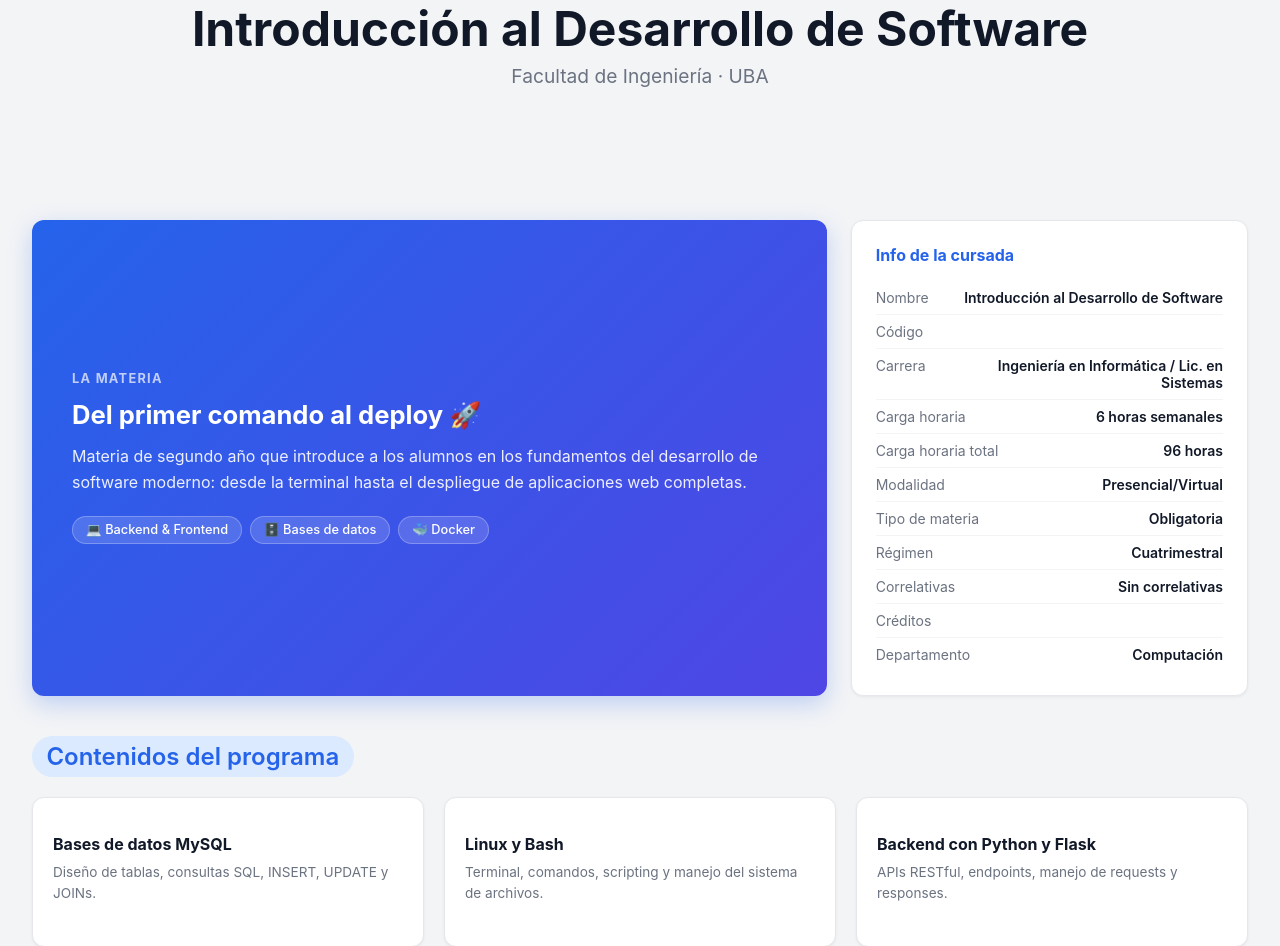
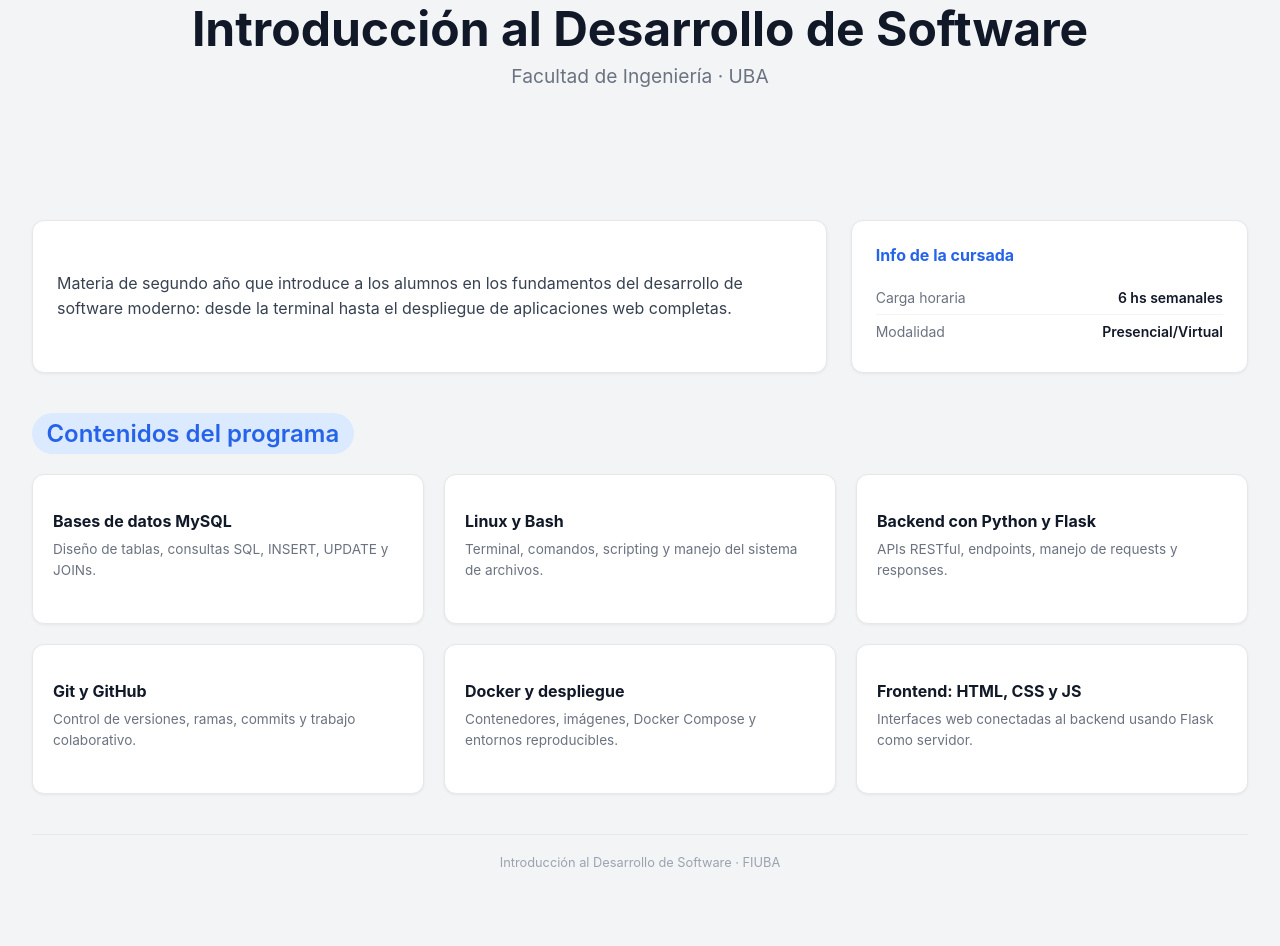
Before and after one commit to msoiffer-facu/tp_final_ids, a Flask app: page /inicio in a window 1280 px wide. Shown: the part 204-1150 px from the top of the page. After the commit the page ends 1071 px from the top, so only its background shows below. Run offline with Flask 3, Linux system fonts and the light colour scheme; the visitor is signed in with stand-in values (Sample User, id 1).

Commit message:
Ajustar info de cursada en inicio (quitar Cuatrimestre)

```diff
--- a/frontend/routes/views.py
+++ b/frontend/routes/views.py
@@ -24,13 +24,6 @@ from services.alumnos_service import eliminar_alumno_service, obtener_alumnos, o
 views_bp = Blueprint("views", __name__)
 
 
-"""
-dashboard barra por cuaatrimestre y si queremos una desagregacion adicional y que hagas click en la barra para ver otro grafico por cada curso (la idea es tener un curso)
-
-ver alumnos font 42 al padron
-"""
-
-
 @views_bp.route("/")
 def index():
     if usuario_logueado():
@@ -40,30 +33,10 @@ def index():
 
 @views_bp.route("/inicio")
 def inicio():
-    materia = {
-        "titulo": "Introducción al Desarrollo de Software",
-        "subtitulo": "Facultad de Ingeniería · UBA",
-        "descripcion": (
-            "Materia de segundo año que introduce a los alumnos en los "
-            "fundamentos del desarrollo de software moderno: desde la terminal "
-            "hasta el despliegue de aplicaciones web completas."
-        ),
-    }
-
     info_cursada = [
-        {"label": "Nombre", "valor": "Introducción al Desarrollo de Software"},
-        {"label": "Código", "valor": ""},
-        {"label": "Carrera", "valor": "Ingeniería en Informática / Lic. en Sistemas"},
-        {"label": "Carga horaria", "valor": "6 horas semanales"},
-        {"label": "Carga horaria total", "valor": "96 horas"},
+        {"label": "Carga horaria", "valor": "6 hs semanales"},
         {"label": "Modalidad", "valor": "Presencial/Virtual"},
-        {"label": "Tipo de materia", "valor": "Obligatoria"},
-        {"label": "Régimen", "valor": "Cuatrimestral"},
-        {"label": "Correlativas", "valor": "Sin correlativas"},
-        {"label": "Créditos", "valor": ""},
-        {"label": "Departamento", "valor": "Computación"},
     ]
-
     contenidos = [
         {"titulo": "Bases de datos MySQL", "descripcion": "Diseño de tablas, consultas SQL, INSERT, UPDATE y JOINs."},
         {"titulo": "Linux y Bash", "descripcion": "Terminal, comandos, scripting y manejo del sistema de archivos."},
@@ -72,7 +45,6 @@ def inicio():
         {"titulo": "Docker y despliegue", "descripcion": "Contenedores, imágenes, Docker Compose y entornos reproducibles."},
         {"titulo": "Frontend: HTML, CSS y JS", "descripcion": "Interfaces web conectadas al backend usando Flask como servidor."},
     ]
-
     return render_template(
         "inicio.html",
         info_cursada=info_cursada,
@@ -82,15 +54,63 @@ def inicio():
 
 @views_bp.route("/dashboard")
 def dashboard():
+    stats = {}
+    chart_data = {"labels": [], "c1": [], "c2": [], "cursos": {}}
+    historial = obtener_dashboard_historial(5)
+    try:
+        alumnos = requests.get(f"{BACKEND_URL}/alumnos").json()
+        total_alumnos = len(alumnos)
 
-    resultado = obtener_dashboard_estadisticas()
-    historial = obtener_dashboard_historial(5)
+        equipos = requests.get(f"{BACKEND_URL}/equipos").json()
+        total_equipos = len(equipos)
 
-    if resultado["status_code"] != 200:
-        flash(resultado["data"].get("error", "Error al obtener estadísticas"), "danger")
-        return render_template("dashboard.html", stats={})
+        notas = requests.get(f"{BACKEND_URL}/notas").json()
+        notas_subidas = len(notas)
 
-    return render_template("dashboard.html", stats=resultado["data"], historial=historial)
+        promedio_asistencia = requests.get(f"{BACKEND_URL}/asistencia/promedio").json().get("promedio_asistencia", 0)
+
+        alumnos_promocionados = sum(
+            1 for nota in notas
+            if isinstance(nota, dict) and nota.get("estado") == "PROMOCIONADO"
+        )
+
+        stats = {
+            "total_alumnos": total_alumnos,
+            "total_equipos": total_equipos,
+            "prom_asistencia": round(promedio_asistencia, 2),
+            "notas_subidas": notas_subidas,
+            "alumnos_promocionados": alumnos_promocionados,
+        }
+
+        promocionados_response = requests.get(
+            f"{BACKEND_URL}/api/reportes/promocionados/cuatrimestre"
+        )
+        promocionados_response.raise_for_status()
+        promocionados = promocionados_response.json().get("data", [])
+        chart_periodos = {}
+        for item in promocionados:
+            anio, cuatrimestre = item["periodo"].split("-C", 1)
+            chart_periodos.setdefault(anio, {})
+            chart_periodos[anio][cuatrimestre] = item
+
+        labels = sorted(chart_periodos.keys())
+        chart_data = {
+            "labels": labels,
+            "c1": [chart_periodos[anio].get("1", {}).get("promedio", 0) for anio in labels],
+            "c2": [chart_periodos[anio].get("2", {}).get("promedio", 0) for anio in labels],
+            "cursos": {
+                anio: {
+                    "1": chart_periodos[anio].get("1", {}).get("cursos", []),
+                    "2": chart_periodos[anio].get("2", {}).get("cursos", []),
+                }
+                for anio in labels
+            },
+        }
+
+    except requests.RequestException:
+        flash("Error al obtener datos del backend.", "danger")
+
+    return render_template("dashboard.html", stats=stats, chart_data=chart_data, historial=historial)
 
 
 @views_bp.route("/alumnos/pdf")
@@ -247,13 +267,23 @@ def vista_alumnos():
 @views_bp.route("/alumnos/nuevo", methods=["GET", "POST"])
 def nuevo_alumno():
     if request.method == "POST":
+        estado_alumno = request.form.get("estado")
+        if estado_alumno == "activo":
+            abandono = False
+            estado = True
+        elif estado_alumno == "inactivo":
+            abandono = False
+            estado = False
+        elif estado_alumno == "abandono":
+            abandono = True
+            estado = False
         nuevo = {
             "padron": request.form.get("padron"),
             "nombre": request.form.get("nombre"),
             "apellido": request.form.get("apellido"),
             "email": request.form.get("email"),
-            "abandono": False,
-            "estado": request.form.get("estado"),
+            "abandono": abandono,
+            "estado": estado,
             "curso_id": request.form.get("curso_id")
         }
         resultado = crear_alumno(nuevo)
@@ -303,9 +333,20 @@ def alumno_editar(id):
     apellido = request.form.get("apellido")
     email = request.form.get("email")
     padron = request.form.get("padron")
-    abandono = request.form.get("abandono") == "true"
-    estado = request.form.get("estado") == "true"
+    estado_alumno = request.form.get("estado")
     curso_id = request.form.get("curso")
+
+    if estado_alumno == "activo":
+        abandono = False
+        estado = True
+
+    elif estado_alumno == "inactivo":
+        abandono = False
+        estado = False
+
+    elif estado_alumno == "abandono":
+        abandono = True
+        estado = False
 
     data = {"nombre": nombre, "apellido": apellido, "email": email, "padron": padron, "abandono": abandono, "estado": estado, "curso_id": curso_id}
 
--- a/frontend/static/css/inicio.css
+++ b/frontend/static/css/inicio.css
@@ -36,50 +36,18 @@
 
 .inicio-descripcion {
     display: flex;
-    flex-direction: column;
-    justify-content: center;
-    gap: 0.85rem;
-    background: linear-gradient(135deg, #2563eb 0%, #4f46e5 100%);
+    align-items: center;
+    background: #ffffff;
+    border: 1px solid #e5e7eb;
     border-radius: 12px;
-    padding: 2.5rem;
-    box-shadow: 0 8px 24px rgba(37, 99, 235, 0.25);
-    color: #ffffff;
-}
-
-.descripcion-label {
-    font-size: 0.8rem;
-    font-weight: 700;
-    letter-spacing: 0.1em;
-    text-transform: uppercase;
-    color: rgba(255, 255, 255, 0.7);
-}
-
-.inicio-descripcion h2 {
-    font-size: 1.6rem;
-    font-weight: 700;
-    line-height: 1.2;
+    padding: 1.5rem;
+    box-shadow: 0 1px 3px rgba(0, 0, 0, 0.06);
 }
 
 .inicio-descripcion p {
     font-size: 1rem;
     line-height: 1.6;
-    color: rgba(255, 255, 255, 0.9);
-}
-
-.descripcion-tags {
-    display: flex;
-    flex-wrap: wrap;
-    gap: 0.5rem;
-    margin-top: 0.4rem;
-}
-
-.descripcion-tags span {
-    background: rgba(255, 255, 255, 0.15);
-    border: 1px solid rgba(255, 255, 255, 0.25);
-    padding: 0.35rem 0.8rem;
-    border-radius: 999px;
-    font-size: 0.8rem;
-    font-weight: 500;
+    color: #374151;
 }
 
 .inicio-info {
--- a/frontend/templates/inicio.html
+++ b/frontend/templates/inicio.html
@@ -18,14 +18,7 @@
 <!-- Descripción + Info de la cursada -->
 <section class="inicio-intro">
     <div class="inicio-descripcion">
-        <span class="descripcion-label">La materia</span>
-        <h2>Del primer comando al deploy 🚀</h2>
         <p>Materia de segundo año que introduce a los alumnos en los fundamentos del desarrollo de software moderno: desde la terminal hasta el despliegue de aplicaciones web completas.</p>
-        <div class="descripcion-tags">
-            <span>💻 Backend &amp; Frontend</span>
-            <span>🗄️ Bases de datos</span>
-            <span>🐳 Docker</span>
-        </div>
     </div>
 
     <aside class="inicio-info">
```
Also changed, not shown: 1 other file.
